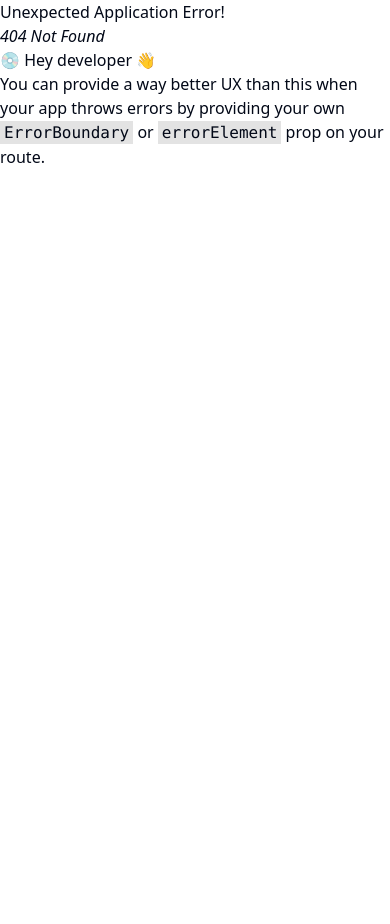
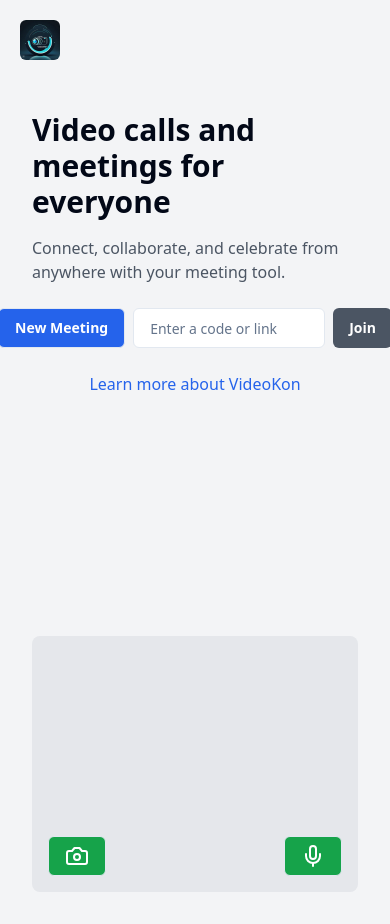
Before and after one commit to dr-naikare/VideoKon_SDK, a React (Vite) app in the folder frontend/: page /lobby in a window 390 px wide. Before the commit this address had no page. Before the commit the page ends 844 px from the top, so only its background shows below. Built offline with nearby package versions, Linux system fonts and the light colour scheme; no server answers.

Commit message:
add: lobby ui with responsiveness

```diff
--- a/frontend/package.json
+++ b/frontend/package.json
@@ -21,7 +21,7 @@
     "react-icons": "^5.3.0",
     "react-router-dom": "^6.26.0",
     "socket.io-client": "^4.7.5",
-    "tailwind-merge": "^2.4.0",
+    "tailwind-merge": "^2.5.2",
     "tailwindcss-animate": "^1.0.7"
   },
   "devDependencies": {
--- a/frontend/src/App.jsx
+++ b/frontend/src/App.jsx
@@ -6,6 +6,7 @@ import SignupPage from './pages/Signup'
 import MeetingPage from './pages/Meeting'
 import PrivateRoute from './components/PrivateRoutes'
 import { Toaster } from 'react-hot-toast'
+import LobbyPage from './pages/Lobby'
 
 const router = createBrowserRouter([
   {
@@ -25,6 +26,10 @@ const router = createBrowserRouter([
     element: <SignupPage/>
   },
   {
+    path: "/lobby",
+    element: <LobbyPage/>
+  },
+  {
     path: "/meeting",
     element: <MeetingPage/>
   }
--- /dev/null
+++ b/frontend/src/components/ui/input.jsx
@@ -0,0 +1,19 @@
+import * as React from "react"
+
+import { cn } from "@/lib/utils"
+
+const Input = React.forwardRef(({ className, type, ...props }, ref) => {
+  return (
+    (<input
+      type={type}
+      className={cn(
+        "flex h-10 w-full rounded-md border border-input bg-background px-3 py-2 text-sm ring-offset-background file:border-0 file:bg-transparent file:text-sm file:font-medium placeholder:text-muted-foreground focus-visible:outline-none focus-visible:ring-2 focus-visible:ring-ring focus-visible:ring-offset-2 disabled:cursor-not-allowed disabled:opacity-50",
+        className
+      )}
+      ref={ref}
+      {...props} />)
+  );
+})
+Input.displayName = "Input"
+
+export { Input }
--- a/frontend/src/lib/utils.js
+++ b/frontend/src/lib/utils.js
@@ -1,6 +1,6 @@
-import { clsx } from "clsx"
+import { clsx } from "clsx";
 import { twMerge } from "tailwind-merge"
 
 export function cn(...inputs) {
-  return twMerge(clsx(inputs))
+  return twMerge(clsx(inputs));
 }
--- a/frontend/src/pages/Home.jsx
+++ b/frontend/src/pages/Home.jsx
@@ -1,8 +1,10 @@
 import { Button } from "@/components/ui/button";
 import {
   Calendar,
+  CalendarCheck,
   Contact,
   Edit,
+  GroupIcon,
   HomeIcon,
   LogOutIcon,
   PhoneCall,
@@ -90,7 +92,7 @@ const Home = () => {
   };
 
   const joinMeeting = () => {
-    window.location.href = "/meeting";
+    window.location.href = "/lobby";
   };
 
   return (
@@ -180,7 +182,7 @@ const Home = () => {
           {/* Meeting Actions */}
           <div className="bg-white p-6 rounded-lg shadow-lg grid grid-cols-1 gap-4">
             <button className="flex items-center justify-center py-3 px-4 border border-gray-300 rounded-lg bg-blue-500 text-white hover:bg-blue-600">
-              <span className="material-icons">group</span>
+              <span className="material-icons"><GroupIcon/></span>
               <span className="ml-2">Start a meeting</span>
             </button>
             <Button
@@ -193,7 +195,7 @@ const Home = () => {
               <span className="ml-2">Join a meeting</span>
             </Button>
             <button className="flex items-center justify-center py-3 px-4 border border-gray-300 rounded-lg bg-yellow-500 text-white hover:bg-yellow-600">
-              <span className="material-icons">schedule</span>
+              <span className="material-icons"><CalendarCheck/></span>
               <span className="ml-2">Schedule a meeting</span>
             </button>
           </div>
--- /dev/null
+++ b/frontend/src/pages/Lobby.jsx
@@ -0,0 +1,164 @@
+import { useState, useEffect, useRef } from "react";
+import { Button } from "@/components/ui/button"; // Adjust based on your structure
+import { Input } from "@/components/ui/input";
+import { CameraIcon, CameraOffIcon, MicIcon, MicOffIcon } from "lucide-react";
+
+const LobbyPage = () => {
+  const [meetingCode, setMeetingCode] = useState("");
+  const [isCameraOn, setIsCameraOn] = useState(true);
+  const [isMicOn, setIsMicOn] = useState(true);
+  const videoRef = useRef(null);
+
+  useEffect(() => {
+    if (isCameraOn) {
+      startVideoStream();
+    } else {
+      stopVideoStream();
+    }
+    return () => stopVideoStream();
+  }, [isCameraOn]);
+
+  useEffect(() => {
+    if (isMicOn) {
+      startAudioStream();
+    } else {
+      stopAudioStream();
+    }
+    return () => stopAudioStream();
+  }, [isMicOn]);
+
+  const startVideoStream = async () => {
+    try {
+      const stream = await navigator.mediaDevices.getUserMedia({ video: true });
+      if (videoRef.current) {
+        videoRef.current.srcObject = stream;
+        videoRef.current.play();
+      }
+    } catch (error) {
+      console.error("Error accessing webcam:", error);
+    }
+  };
+
+  const stopVideoStream = () => {
+    if (videoRef.current && videoRef.current.srcObject) {
+      const stream = videoRef.current.srcObject;
+      const tracks = stream.getTracks().filter((track) => track.kind === 'video');
+      tracks.forEach((track) => track.stop());
+      videoRef.current.srcObject = null;
+    }
+  };
+
+  const startAudioStream = async () => {
+    try {
+      const stream = await navigator.mediaDevices.getUserMedia({ audio: true });
+      const tracks = stream.getTracks().filter(track => track.kind === 'audio');
+      tracks.forEach(track => track.enabled = isMicOn);
+    } catch (error) {
+      console.error("Error accessing microphone:", error);
+    }
+  };
+
+  const stopAudioStream = () => {
+    if (videoRef.current && videoRef.current.srcObject) {
+      const stream = videoRef.current.srcObject;
+      const tracks = stream.getTracks().filter((track) => track.kind === 'audio');
+      tracks.forEach((track) => track.stop());
+    }
+  };
+
+  const handleNewMeeting = () => {
+    // Store the camera and mic status in localStorage or pass through URL params
+    localStorage.setItem('cameraStatus', isCameraOn);
+    localStorage.setItem('micStatus', isMicOn);
+
+    // Redirect to the new meeting with settings
+    window.location.href = `/meeting`;
+  };
+
+  const handleJoinMeeting = () => {
+    if (meetingCode) {
+      localStorage.setItem('cameraStatus', isCameraOn);
+      localStorage.setItem('micStatus', isMicOn);
+
+      window.location.href = `/meeting/${meetingCode}`;
+    }
+  };
+
+  return (
+    <>
+    <div className="bg-gray-100 p-5">
+        <img src="/logo.jpg" alt="logo" className="w-10 h-10 mr-2 rounded-md" />
+    </div>
+    <div className="min-h-screen flex flex-col lg:flex-row items-center justify-between bg-gray-100 p-8">
+      {/* Left Section: Video Call and Inputs */}
+      <div className="lg:w-1/2 w-full flex flex-col items-center lg:items-start">
+        <h1 className="text-3xl font-semibold mb-4">Video calls and meetings for everyone</h1>
+        <p className="mb-6 text-gray-600">Connect, collaborate, and celebrate from anywhere with your meeting tool.</p>
+
+        {/* New Meeting and Join Form */}
+        <div className="flex mb-6 space-x-2">
+          <Button
+            variant="outline"
+            className="bg-blue-600 hover:bg-blue-700 hover:text-white text-white font-bold px-4 py-2"
+            onClick={handleNewMeeting}
+          >
+            New Meeting
+          </Button>
+
+          <Input
+            className="w-48 border px-4 py-2"
+            placeholder="Enter a code or link"
+            value={meetingCode}
+            onChange={(e) => setMeetingCode(e.target.value)}
+          />
+
+          <Button
+            className="bg-gray-600 hover:bg-gray-700 text-white font-bold px-4 py-2"
+            onClick={handleJoinMeeting}
+          >
+            Join
+          </Button>
+        </div>
+
+        {/* Learn more link */}
+        <p className="text-blue-600 hover:underline cursor-pointer">Learn more about VideoKon</p>
+      </div>
+
+      {/* Right Section: Video and Audio Preview */}
+      <div className="lg:w-1/2 w-full mt-8 lg:mt-0 flex justify-center items-center">
+        <div className="relative w-full h-64 bg-gray-200 rounded-lg">
+          <video
+            ref={videoRef}
+            className="w-full h-full object-cover rounded-lg"
+            muted
+          ></video>
+
+          {/* Camera Toggle */}
+          <Button
+            variant="outline"
+            className={`absolute bottom-4 left-4 ${
+              isCameraOn ? "bg-green-600" : "bg-red-600"
+            } text-white font-bold px-4 py-2`}
+            onClick={() => setIsCameraOn(!isCameraOn)}
+          >
+            {isCameraOn ? <CameraIcon /> : <CameraOffIcon />}
+          </Button>
+
+          {/* Microphone Toggle */}
+          <Button
+            variant="outline"
+            className={`absolute bottom-4 right-4 ${
+              isMicOn ? "bg-green-600" : "bg-red-600"
+            } text-white font-bold px-4 py-2`}
+            onClick={() => setIsMicOn(!isMicOn)}
+          >
+            {isMicOn ? <MicIcon /> : <MicOffIcon />}
+          </Button>
+        </div>
+      </div>
+    </div>
+    </>
+  );
+};
+
+export default LobbyPage;
--- a/frontend/src/pages/Meeting.jsx
+++ b/frontend/src/pages/Meeting.jsx
@@ -5,8 +5,8 @@ import io from 'socket.io-client';
 
 const VideoKon = () => {
   console.log("meeting page rendered");
-  const [myAudio, setMyAudio] = useState(true);
-  const [myVideo, setMyVideo] = useState(true);
+  const [myAudio, setMyAudio] = useState(false);
+  const [myVideo, setMyVideo] = useState(false);
   const [isScreenSharing, setIsScreenSharing] = useState(false);
   const [localStream, setLocalStream] = useState(null);
   const [remoteStream, setRemoteStream] = useState(null);
@@ -147,7 +147,6 @@ const VideoKon = () => {
     return () => {
       console.log('Disconnecting from socket server...');
       if (socketRef.current) {
-        socketRef.current.emit('disconnect', currentUser);
         socketRef.current.disconnect();
       }
       if (localStream) {
--- a/frontend/tailwind.config.js
+++ b/frontend/tailwind.config.js
@@ -10,68 +10,83 @@ export default {
   prefix: "",
   theme: {
   	container: {
-      center: true,
-      padding: "2rem",
+  		center: 'true',
+  		padding: '2rem',
   		screens: {
-        "2xl": "1400px",
-      },
+  			'2xl': '1400px'
+  		}
   	},
   	extend: {
   		colors: {
-        border: "hsl(var(--border))",
-        input: "hsl(var(--input))",
-        ring: "hsl(var(--ring))",
-        background: "hsl(var(--background))",
-        foreground: "hsl(var(--foreground))",
+  			border: 'hsl(var(--border))',
+  			input: 'hsl(var(--input))',
+  			ring: 'hsl(var(--ring))',
+  			background: 'hsl(var(--background))',
+  			foreground: 'hsl(var(--foreground))',
   			primary: {
-          DEFAULT: "hsl(var(--primary))",
-          foreground: "hsl(var(--primary-foreground))",
+  				DEFAULT: 'hsl(var(--primary))',
+  				foreground: 'hsl(var(--primary-foreground))'
   			},
   			secondary: {
-          DEFAULT: "hsl(var(--secondary))",
-          foreground: "hsl(var(--secondary-foreground))",
+  				DEFAULT: 'hsl(var(--secondary))',
+  				foreground: 'hsl(var(--secondary-foreground))'
   			},
   			destructive: {
-          DEFAULT: "hsl(var(--destructive))",
-          foreground: "hsl(var(--destructive-foreground))",
+  				DEFAULT: 'hsl(var(--destructive))',
+  				foreground: 'hsl(var(--destructive-foreground))'
   			},
   			muted: {
-          DEFAULT: "hsl(var(--muted))",
-          foreground: "hsl(var(--muted-foreground))",
+  				DEFAULT: 'hsl(var(--muted))',
+  				foreground: 'hsl(var(--muted-foreground))'
   			},
   			accent: {
-          DEFAULT: "hsl(var(--accent))",
-          foreground: "hsl(var(--accent-foreground))",
+  				DEFAULT: 'hsl(var(--accent))',
+  				foreground: 'hsl(var(--accent-foreground))'
   			},
   			popover: {
-          DEFAULT: "hsl(var(--popover))",
-          foreground: "hsl(var(--popover-foreground))",
+  				DEFAULT: 'hsl(var(--popover))',
+  				foreground: 'hsl(var(--popover-foreground))'
   			},
   			card: {
-          DEFAULT: "hsl(var(--card))",
-          foreground: "hsl(var(--card-foreground))",
+  				DEFAULT: 'hsl(var(--card))',
+  				foreground: 'hsl(var(--card-foreground))'
   			},
+  			chart: {
+  				'1': 'hsl(var(--chart-1))',
+  				'2': 'hsl(var(--chart-2))',
+  				'3': 'hsl(var(--chart-3))',
+  				'4': 'hsl(var(--chart-4))',
+  				'5': 'hsl(var(--chart-5))'
+  			}
   		},
   		borderRadius: {
-        lg: "var(--radius)",
-        md: "calc(var(--radius) - 2px)",
-        sm: "calc(var(--radius) - 4px)",
+  			lg: 'var(--radius)',
+  			md: 'calc(var(--radius) - 2px)',
+  			sm: 'calc(var(--radius) - 4px)'
   		},
   		keyframes: {
-        "accordion-down": {
-          from: { height: "0" },
-          to: { height: "var(--radix-accordion-content-height)" },
+  			'accordion-down': {
+  				from: {
+  					height: '0'
   				},
-        "accordion-up": {
-          from: { height: "var(--radix-accordion-content-height)" },
-          to: { height: "0" },
+  				to: {
+  					height: 'var(--radix-accordion-content-height)'
+  				}
   			},
+  			'accordion-up': {
+  				from: {
+  					height: 'var(--radix-accordion-content-height)'
+  				},
+  				to: {
+  					height: '0'
+  				}
+  			}
   		},
   		animation: {
-        "accordion-down": "accordion-down 0.2s ease-out",
-        "accordion-up": "accordion-up 0.2s ease-out",
+  			'accordion-down': 'accordion-down 0.2s ease-out',
+  			'accordion-up': 'accordion-up 0.2s ease-out'
+  		}
+  	}
   },
-    },
-  },
-  plugins: [("tailwindcss-animate")],
+  plugins: [("tailwindcss-animate"), require("tailwindcss-animate")],
 };
```
Also changed, not shown: frontend/components.json, 1 other file (tests, documents, lock files or other folders). Lines whose indentation alone changed are shown as unchanged.
